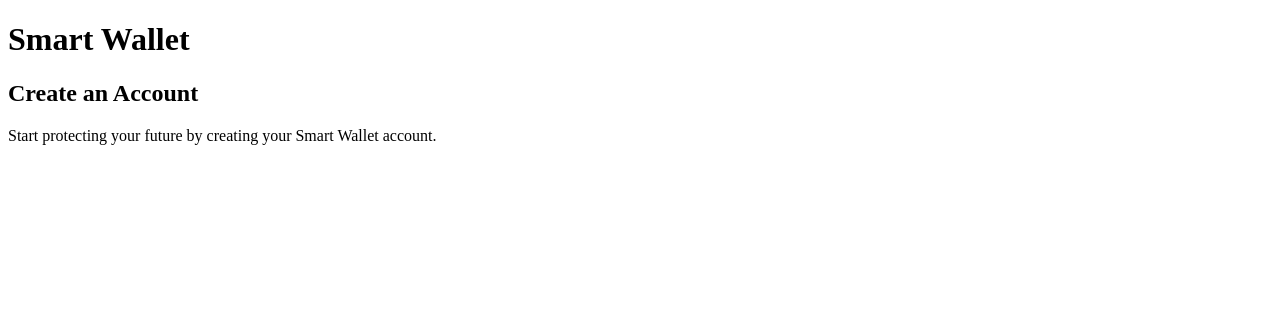
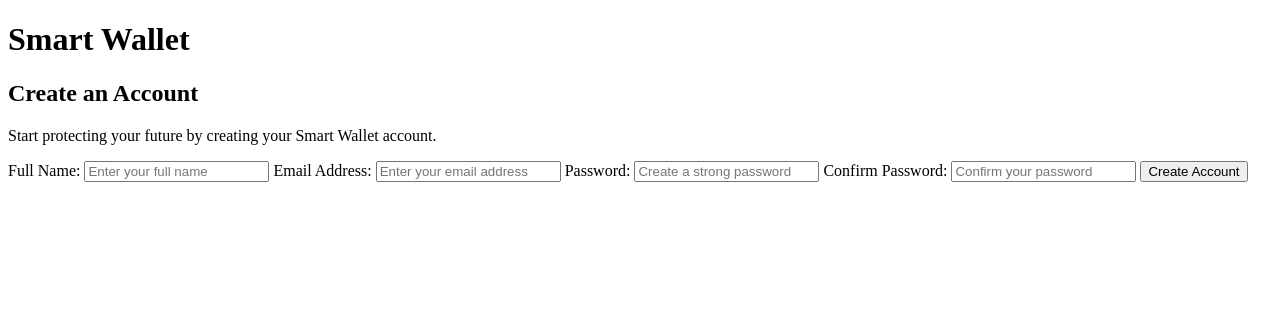
Before and after one commit to shubhangipathania9-cys/Behavioral_Financial_Wallet, a Flask app: page /register in a window 1280 px wide. Shown: the top 318 px of the page. Run offline with Flask 3, Linux system fonts and the light colour scheme.

Commit message:
feat: build semantic registration form with accessible HTML inputs

```diff
--- a/templates/register.html
+++ b/templates/register.html
@@ -14,6 +14,41 @@
     <main>
       <h2>Create an Account</h2>
       <p>Start protecting your future by creating your Smart Wallet account.</p>
+      <form>
+        <label for="name">Full Name:</label>
+        <input
+          type="text"
+          id="name"
+          name="name"
+          placeholder="Enter your full name"
+          required
+        />
+        <label for="email">Email Address:</label>
+        <input
+          type="email"
+          id="email"
+          name="email"
+          placeholder="Enter your email address"
+          required
+        />
+        <label for="password">Password:</label>
+        <input
+          type="password"
+          id="password"
+          name="password"
+          placeholder="Create a strong password"
+          required
+        />
+        <label for="confirm_password">Confirm Password:</label>
+        <input
+          type="password"
+          id="confirm_password"
+          name="confirm_password"
+          placeholder="Confirm your password"
+          required
+        />
+        <button type="submit">Create Account</button>
+      </form>
     </main>
 
     <footer></footer>
```
Also changed, not shown: docs/engineering-journal/006-building-my-first-HTML-form.md (added, +49 -0 lines).
